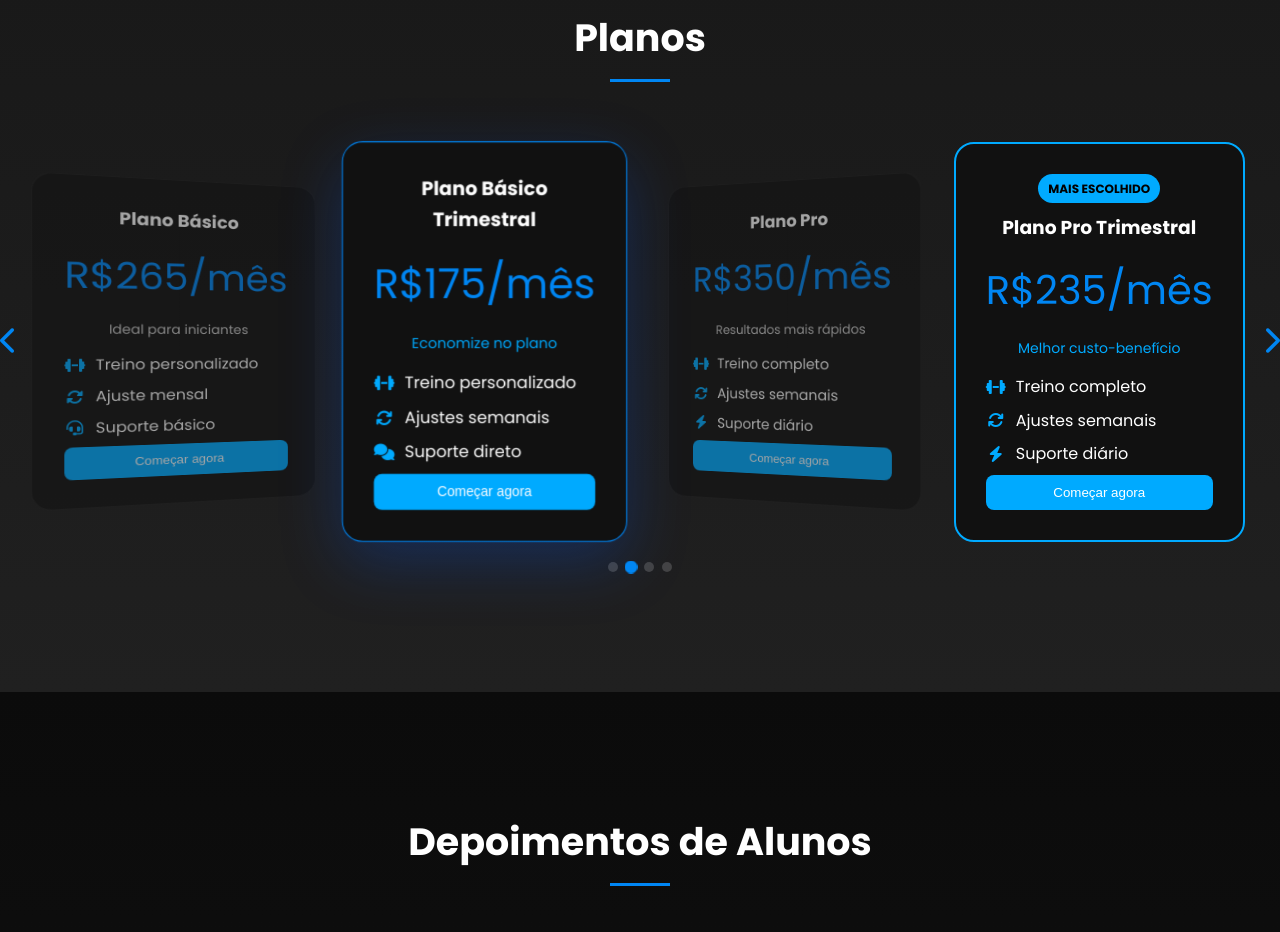
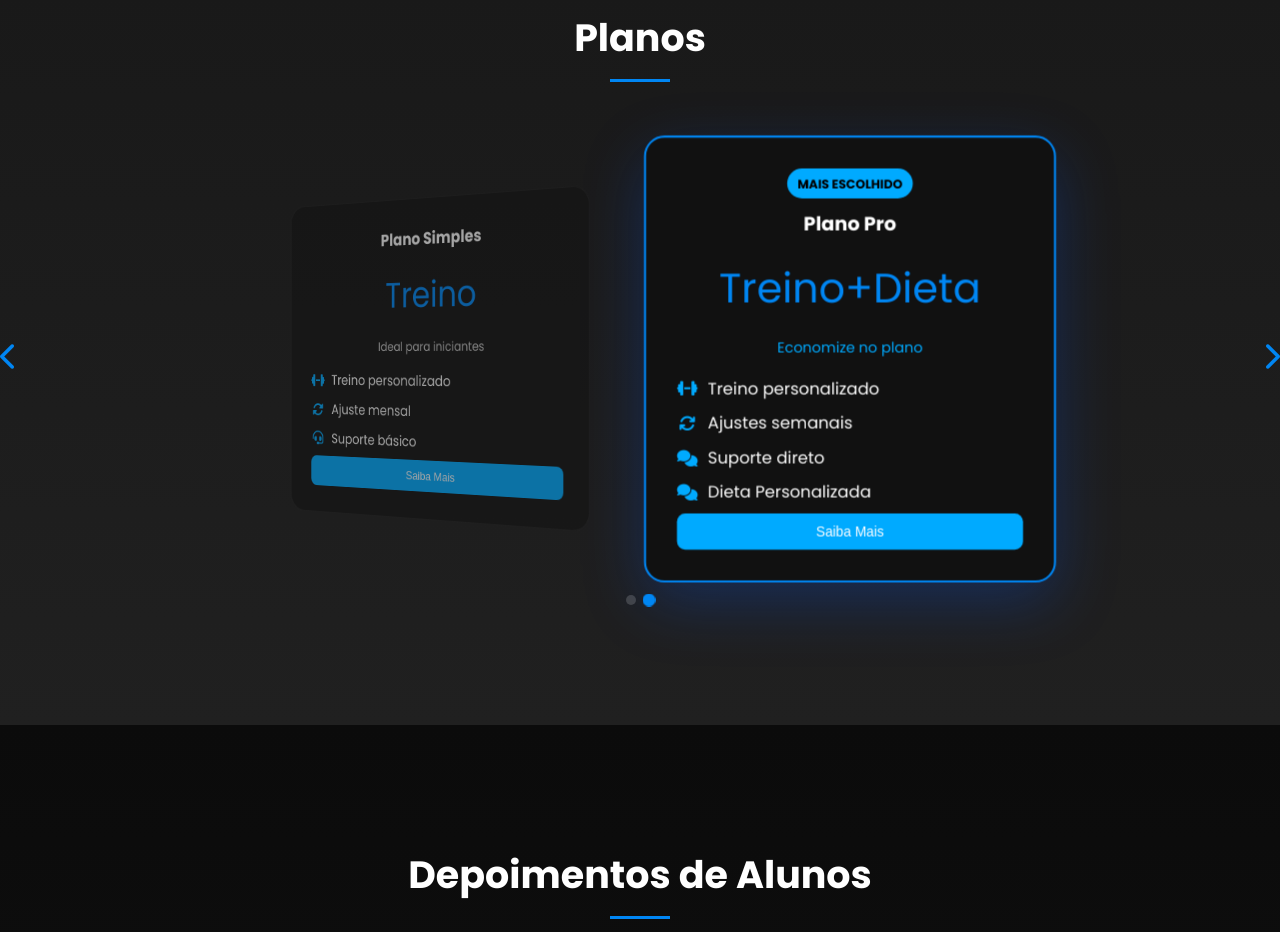
Before and after one commit to CastilhoM10/maioli, a plain HTML site: page index.html in a window 1280 px wide. Shown: the part 2460-3392 px from the top of the page. Drawn offline with Linux system fonts and the light colour scheme.

Commit message:
atualização pre-final

```diff
--- a/css/precing.css
+++ b/css/precing.css
@@ -199,7 +199,7 @@ animation:cardEnter 0.4s ease;
 }
 /* destaque (mais escolhido) */
 .destaque-card {
-  border: 2px solid #00aaff;
+  border: 2px solid #71d0ff;
 }
 
 .badge {
--- a/index.html
+++ b/index.html
@@ -188,8 +188,8 @@ resultados reais e duradouros.
 
  <!-- Básico -->
   <div class="plan-card">
-    <h3>Plano Básico</h3>
-    <div class="price">R$265<span>/mês</span></div>
+    <h3>Plano Simples</h3>
+    <div class="price">Treino</div>
     <p class="tag">Ideal para iniciantes</p>
 
     <ul>
@@ -198,58 +198,29 @@ resultados reais e duradouros.
       <li><i class="fa-solid fa-headset"></i> Suporte básico</li>
     </ul>
 
-    <button>Começar agora</button>
+    <button onclick="abrirWhatsappSimples()" href="#" >Saiba Mais</button>
   </div>
 
 
   <!-- Básico Trimestral -->
-  <div class="plan-card">
-    <h3>Plano Básico Trimestral</h3>
-    <div class="price">R$175<span>/mês</span></div>
+  <div class="plan-card destaque-card">
+     <div class="badge">MAIS ESCOLHIDO</div>
+    <h3>Plano Pro</h3>
+    <div class="price">Treino<span>+Dieta</span></div>
     <p class="tag destaque">Economize no plano</p>
 
     <ul>
       <li><i class="fa-solid fa-dumbbell"></i> Treino personalizado</li>
       <li><i class="fa-solid fa-arrows-rotate"></i> Ajustes semanais</li>
       <li><i class="fa-solid fa-comments"></i> Suporte direto</li>
+      <li><i class="fa-solid fa-comments"></i> Dieta Personalizada</li>
     </ul>
 
-    <button>Começar agora</button>
+    <button onclick="abrirWhatsappPro()" href="#" >Saiba Mais</button>
   </div>
 
 
-  <!-- Pro -->
-  <div class="plan-card pro">
-    <h3>Plano Pro</h3>
-    <div class="price">R$350<span>/mês</span></div>
-    <p class="tag">Resultados mais rápidos</p>
 
-    <ul>
-      <li><i class="fa-solid fa-dumbbell"></i> Treino completo</li>
-      <li><i class="fa-solid fa-arrows-rotate"></i> Ajustes semanais</li>
-      <li><i class="fa-solid fa-bolt"></i> Suporte diário</li>
-    </ul>
-
-    <button>Começar agora</button>
-  </div>
-
-
-  <!-- Pro Trimestral -->
-  <div class="plan-card destaque-card">
-    <div class="badge">MAIS ESCOLHIDO</div>
-
-    <h3>Plano Pro Trimestral</h3>
-    <div class="price">R$235<span>/mês</span></div>
-    <p class="tag destaque">Melhor custo-benefício</p>
-
-    <ul>
-      <li><i class="fa-solid fa-dumbbell"></i> Treino completo</li>
-      <li><i class="fa-solid fa-arrows-rotate"></i> Ajustes semanais</li>
-      <li><i class="fa-solid fa-bolt"></i> Suporte diário</li>
-    </ul>
-
-    <button>Começar agora</button>
-  </div>
 
 </div>
 
@@ -258,8 +229,6 @@ resultados reais e duradouros.
 </div>
 <div class="carousel-dots">
     <span class="dot active"></span>
-    <span class="dot"></span>
-    <span class="dot"></span>
     <span class="dot"></span>
 </div>
 </section>
--- a/js/menu.js
+++ b/js/menu.js
@@ -32,3 +32,25 @@ let url = `https://wa.me/${numero}?text=${encodeURIComponent(mensagem)}`
 window.open(url, "_blank")
 
 }
+
+function abrirWhatsappPro(){
+
+let numero = "5519993047238"
+let mensagem = "Olá, gostaria de saber mais sobre o plano Pro!"
+
+let url = `https://wa.me/${numero}?text=${encodeURIComponent(mensagem)}`
+
+window.open(url, "_blank")
+
+}
+
+function abrirWhatsappSimples(){
+
+let numero = "5519993047238"
+let mensagem = "Olá, gostaria de saber mais sobre o plano Simples!"
+
+let url = `https://wa.me/${numero}?text=${encodeURIComponent(mensagem)}`
+
+window.open(url, "_blank")
+
+}
```
